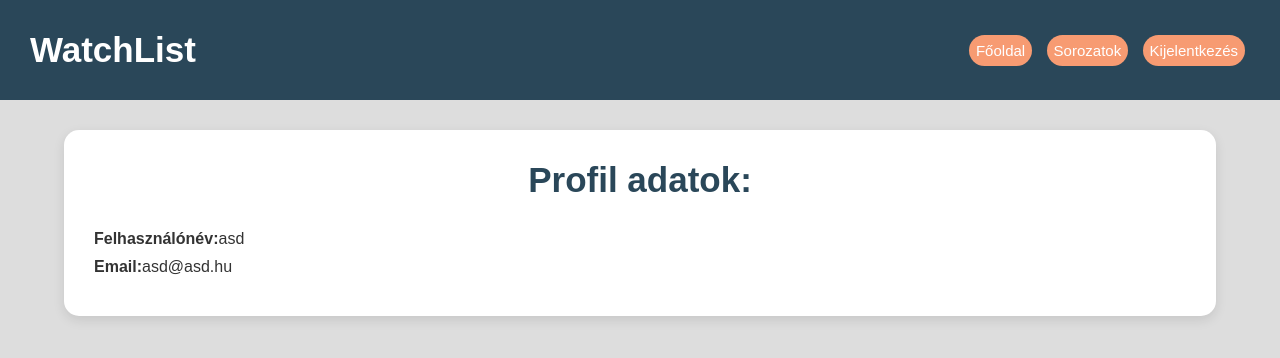
After one commit to fannivizi/python_gyak, a Flask app: page /profile in a window 1280 px wide. The commit adds this page. Shown: the top 358 px of the page. Run offline with Flask 3, Linux system fonts and the light colour scheme; a user stored in the database is signed in.

```diff
--- a/project/app.py
+++ b/project/app.py
@@ -1,6 +1,6 @@
 import os
 import requests
-from flask import Flask, render_template, request, flash, redirect, session
+from flask import Flask, render_template, request, flash, redirect, session, url_for
 from werkzeug.security import generate_password_hash, check_password_hash
 from models import db, User, Watched
 
@@ -51,6 +51,9 @@ def show(show_id):
 
 @app.route('/reg')
 def reg():
+    if 'username' in session:
+        return redirect(url_for('index'))
+
     error = ""
 
     if request.method == 'POST':
@@ -76,6 +79,9 @@ def reg():
 
 @app.route('/login', methods=['POST'])
 def login():
+    if 'username' in session:
+        return redirect(url_for('index'))
+
     username = request.form['username']
     password = request.form['password']
 
@@ -84,10 +90,40 @@ def login():
     if user and check_password_hash(user.password, password):
         session['username'] = user.username
         flash("Sikeres bejelentkezés")
-        return redirect("/")
+        return redirect(url_for('index'))
 
     flash("Hibás felhasználónév vagy jelszó")
-    return redirect("/")
+    return redirect(url_for('index'))
+
+@app.route('/logout')
+def logout():
+    if 'username' not in session:
+        return redirect(url_for('index'))
+
+    session.pop('username', None)
+    return redirect(url_for('index'))
+
+@app.route('/profile')
+def profile():
+    if 'username' not in session:
+        return redirect(url_for('index'))
+
+    user = User.query.filter_by(username=session['username']).first()
+
+    return render_template('profile.html', user=user)
+
+@app.route('/add_watched/<id>')
+def add_watched(id):
+    if 'username' not in session:
+        return redirect(url_for('index'))
+
+    username=session['username']
+
+    watched=Watched(id=id, username=username)
+    db.session.add(watched)
+    db.session.commit()
+
+    return redirect(request.referrer or url_for('index'))
 
 if __name__ == '__main__':
     app.run()
--- a/project/models.py
+++ b/project/models.py
@@ -3,10 +3,10 @@ from flask_sqlalchemy import SQLAlchemy
 db = SQLAlchemy()
 
 class User(db.Model):
-    username = db.Column(db.String(80), primary_key=True, nullable=False)
+    username = db.Column(db.String(80), primary_key=True)
     email = db.Column(db.String(120), unique=True, nullable=False)
     password = db.Column(db.String(200), nullable=False)
 
 class Watched(db.Model):
     id = db.Column(db.Integer, primary_key=True)
-    username = db.Column(db.String(80), unique=True, nullable=False)
+    username = db.Column(db.String(80), primary_key=True)
--- a/project/static/style.css
+++ b/project/static/style.css
@@ -10,14 +10,27 @@ body {
     color: #333;
 }
 
-.title {
-    margin: 0 30px;
-}
-
 header {
     background-color: #2A4759;
     color: white;
-    padding: 30px 0;
+    padding: 30px;
+}
+
+header h1 {
+    font-size: 35px;
+    margin: 0 30px 0 0;
+    display: inline-block;
+}
+
+.buttons {
+    display: inline-block;
+    float: right;
+}
+
+header button {
+    font-size: 15px;
+    padding: 7px;
+    margin: 5px;
 }
 
 .login {
@@ -62,7 +75,6 @@ header {
     background: #d77a52;
 }
 
-
 main {
     text-align: center;
     background: white;
@@ -74,8 +86,8 @@ main {
 }
 
 h2 {
-    font-size: 2rem;
-    margin-bottom: 20px;
+    font-size: 35px;
+    margin-bottom: 30px;
     color: #2A4759;
 }
 
@@ -115,7 +127,7 @@ p {
 
 .item h3 {
     padding: 10px 15px;
-    font-size: 1.1rem;
+    font-size: 15px;
     font-weight: bold;
     color: #333;
 }
@@ -131,14 +143,13 @@ button {
     border: none;
     padding: 12px 25px;
     border-radius: 30px;
-    font-size: 1rem;
-    cursor: pointer;
+    font-size: 15px;
     transition: background-color 0.3s;
     margin-top: 15px;
 }
 
 button:hover {
-    background-color: #F79B72;
+    background-color: #d77a52;
 }
 
 .show-link {
@@ -176,7 +187,7 @@ button:hover {
 }
 
 #seasons {
-    font-size: 1rem;
+    font-size: 15px;
     padding: 10px;
     margin-top: 10px;
     width: 200px;
@@ -214,5 +225,5 @@ footer {
 }
 
 footer p {
-    font-size: 1rem;
+    font-size: 15px;
 }
--- /dev/null
+++ b/project/templates/profile.html
@@ -0,0 +1,34 @@
+<!DOCTYPE html>
+<html lang="hu">
+<head>
+    <meta charset="UTF-8">
+    <link rel="stylesheet" href="../static/style.css">
+    <title>Profilom</title>
+</head>
+<body>
+    <header>
+        <h1>WatchList</h1>
+        <div class="buttons">
+            <button onclick="window.location.href='/'">Főoldal</button>
+            <button onclick="window.location.href='/shows'">Sorozatok</button>
+            {% if 'username' in session %}
+            	<button onclick="window.location.href='/logout'">Kijelentkezés</button>
+            {% endif %}
+        </div>
+    </header>
+
+    <main>
+        <div class="info">
+            <h2>Profil adatok:</h2>
+            <p><strong>Felhasználónév:</strong>{{ user.username }}</p>
+            <p><strong>Email:</strong>{{ user.email }}</p>
+        </div>
+        <div class="stats">
+
+        </div>
+        <div class="watched">
+
+        </div>
+    </main>
+</body>
+</html>
```
Also changed, not shown: project/templates/index.html (+7 -1 lines), project/templates/reg.html (+8 -0 lines), project/templates/show.html (+12 -3 lines), project/templates/shows.html (+7 -2 lines), project/data/users.db.
